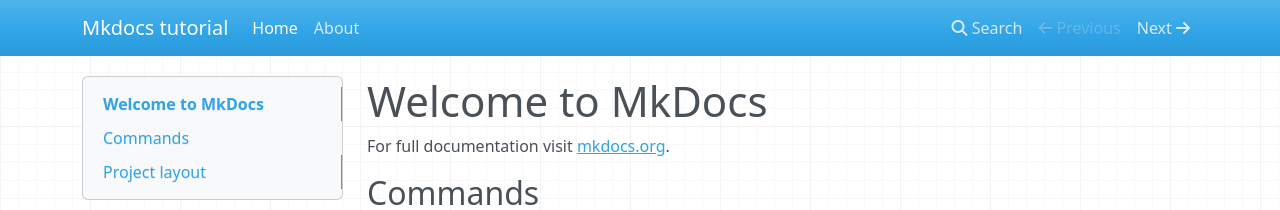
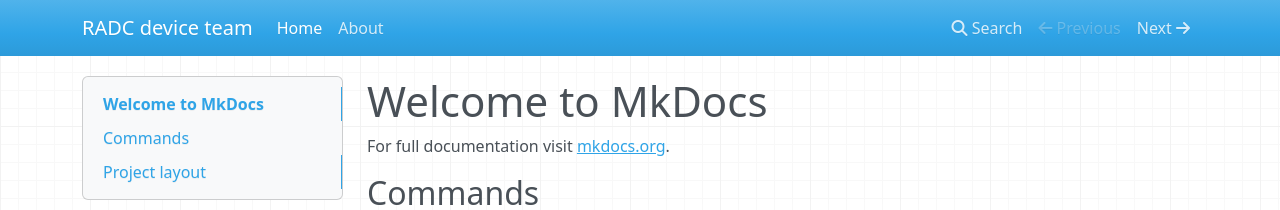
Before and after one commit to elisamejia-rush/mkdocs_tutorial, an MkDocs documentation site: the page built from docs/index.md, in a window 1280 px wide. Shown: the top 210 px of the page. Built offline with MkDocs 1.6.1, drawn with Linux system fonts in a browser that asks for light colours; nearby versions of some CDN libraries.

Commit message:
Change in name

```diff
--- a/mkdocs.yml
+++ b/mkdocs.yml
@@ -1,4 +1,4 @@
-site_name: Mkdocs tutorial
+site_name: RADC device team
 
 nav:
 - Home: index.md
```
